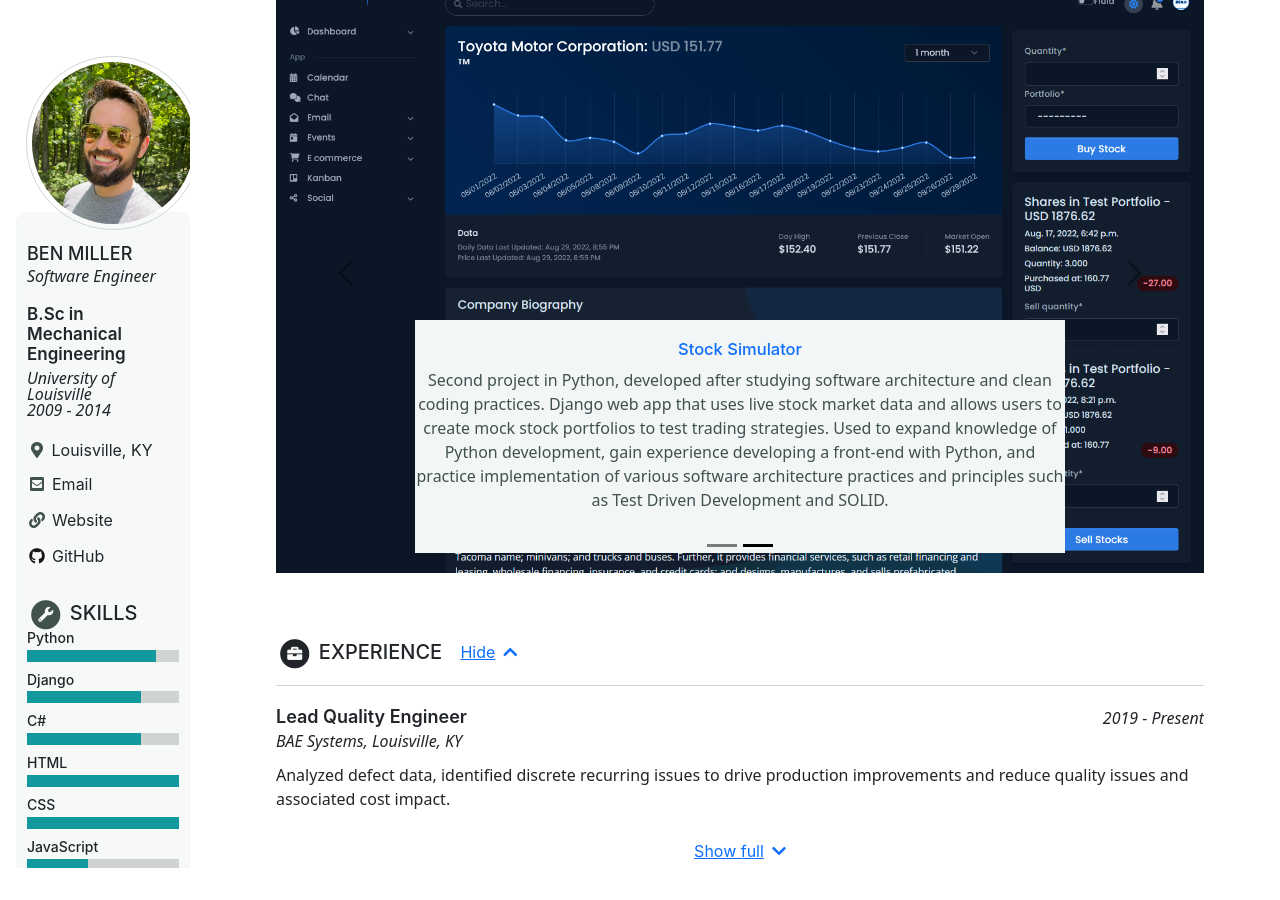
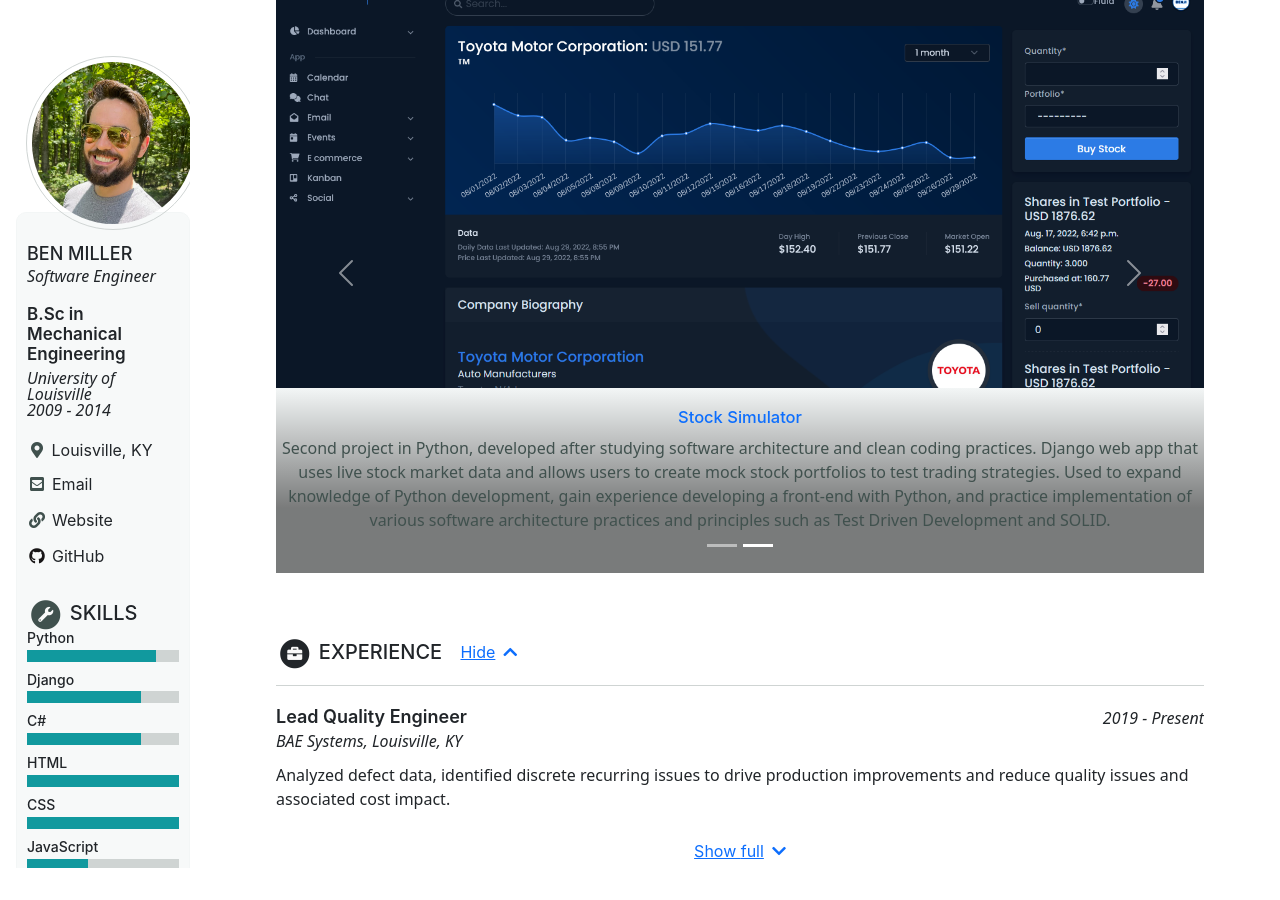
Before and after one commit to Ben-M-90/Ben-M-90.github.io, a Jekyll site: the page built from _pages/home.md, in a window 1280 px wide and 900 px high, scrolled down 1079 px. Built offline with Jekyll 4.4.1, drawn with Linux system fonts in a browser that asks for light colours; cached includes are drawn as plain includes.

Commit message:
Styling changes to projects carousel.

```diff
--- a/_includes/projects.html
+++ b/_includes/projects.html
@@ -35,7 +35,7 @@
   {% endfor %}
 
 
-    <div id="projectsCarousel" class="carousel carousel-dark slide" data-bs-ride="carousel">
+    <div id="projectsCarousel" class="carousel slide" data-bs-ride="carousel">
         <div class="carousel-indicators">
             {% for project in projects.assignments %}
                 {% if project.primary %}
@@ -57,7 +57,7 @@
                 {% if project.primary %}
                     <div class="carousel-item active" data-bs-interval="30000">
                         <img src="{{ project.icon | relative_url }}" class="d-block" height="500" alt="{{ project.title }}">
-                        <div class="carousel-caption d-none d-md-block">
+                        <div class="carousel-caption d-none d-md-block" style="bottom: 0; right: 0; left: 0; background: linear-gradient(0deg, rgba(0,0,0,0.5) 0%, rgba(0,0,0,0.5) 35%, rgba(0,0,0,0) 100%); color:#fff;">
                             <h5><a href="{{ project.link }}" target="_blank">{{ project.title }}</a></h5>
                             <p class="d-flex">{{project.tagline}}</p>
                         </div>
@@ -65,7 +65,7 @@
                 {% else %}
                     <div class="carousel-item" data-bs-interval="30000">
                         <img src="{{ project.icon | relative_url }}" class="d-block" height="500" alt="{{ project.title }}">
-                        <div class="carousel-caption d-none d-md-block">
+                        <div class="carousel-caption d-none d-md-block" style="bottom: 0; right: 0; left: 0; background: linear-gradient(0deg, rgba(0,0,0,0.5) 0%, rgba(0,0,0,0.5) 35%, rgba(0,0,0,0) 100%); color:#fff;">
                             <h5><a href="{{ project.link }}" target="_blank">{{ project.title }}</a></h5>
                             <p class="d-flex">{{project.tagline}}</p>
                         </div>
```
